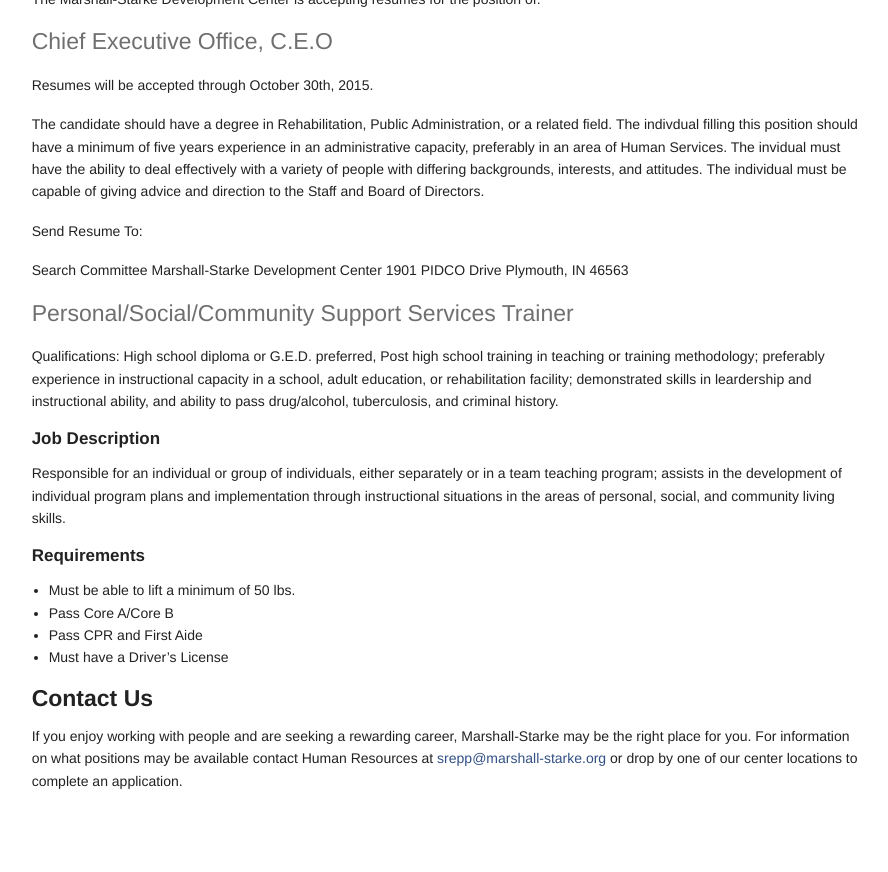
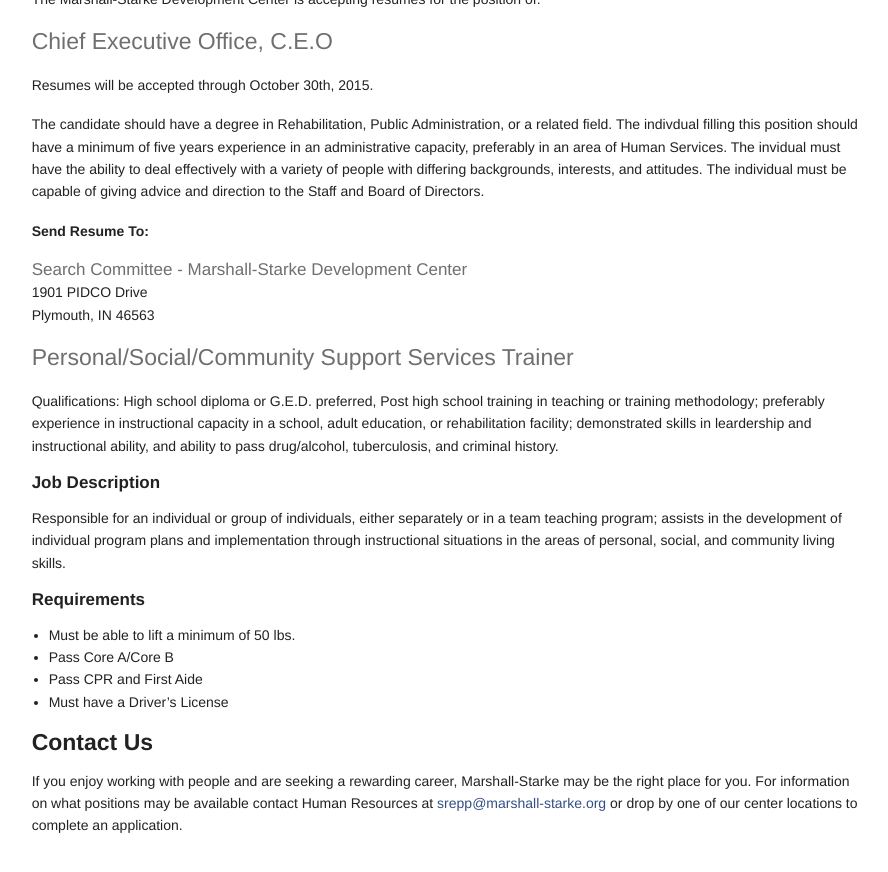
Before and after one commit to leviwilson/marshall-starke.org, a Jekyll site: the page built from employment.md, in a window 1280 px wide and 900 px high, scrolled down 617 px. Shown: the top 872 px of the window, without its empty margins (260-1148 px from the left). Built offline with Jekyll 4.4.1, drawn with Linux system fonts in a browser that asks for light colours; nearby versions of some CDN libraries; Markdown is read by kramdown in place of the engine named in the settings.

Commit message:
style up the address

```diff
--- a/employment.md
+++ b/employment.md
@@ -37,12 +37,10 @@ Resumes will be accepted through October 30th, 2015.
 
 The candidate should have a degree in Rehabilitation, Public Administration, or a related field.  The indivdual filling this position should have a minimum of five years experience in an administrative capacity, preferably in an area of Human Services.  The invidual must have the ability to deal effectively with a variety of people with differing backgrounds, interests, and attitudes.  The individual must be capable of giving advice and direction to the Staff and Board of Directors.
 
-Send Resume To:
-
-Search Committee
-Marshall-Starke Development Center
-1901 PIDCO Drive
-Plymouth, IN  46563
+<strong>Send Resume To:</strong>
+<h5 style="margin: 0;" class="subheader">Search Committee - Marshall-Starke Development Center</h5>
+1901 PIDCO Drive<br/>
+Plymouth, IN  46563<br/>
 
 <h4 class="subheader">Personal/Social/Community Support Services Trainer</h4>
 Qualifications:  High school diploma or G.E.D. preferred, Post high school training in teaching or training methodology; preferably experience in instructional capacity in a school, adult education, or rehabilitation facility; demonstrated skills in leardership and instructional ability, and ability to pass drug/alcohol, tuberculosis, and criminal history.
```
